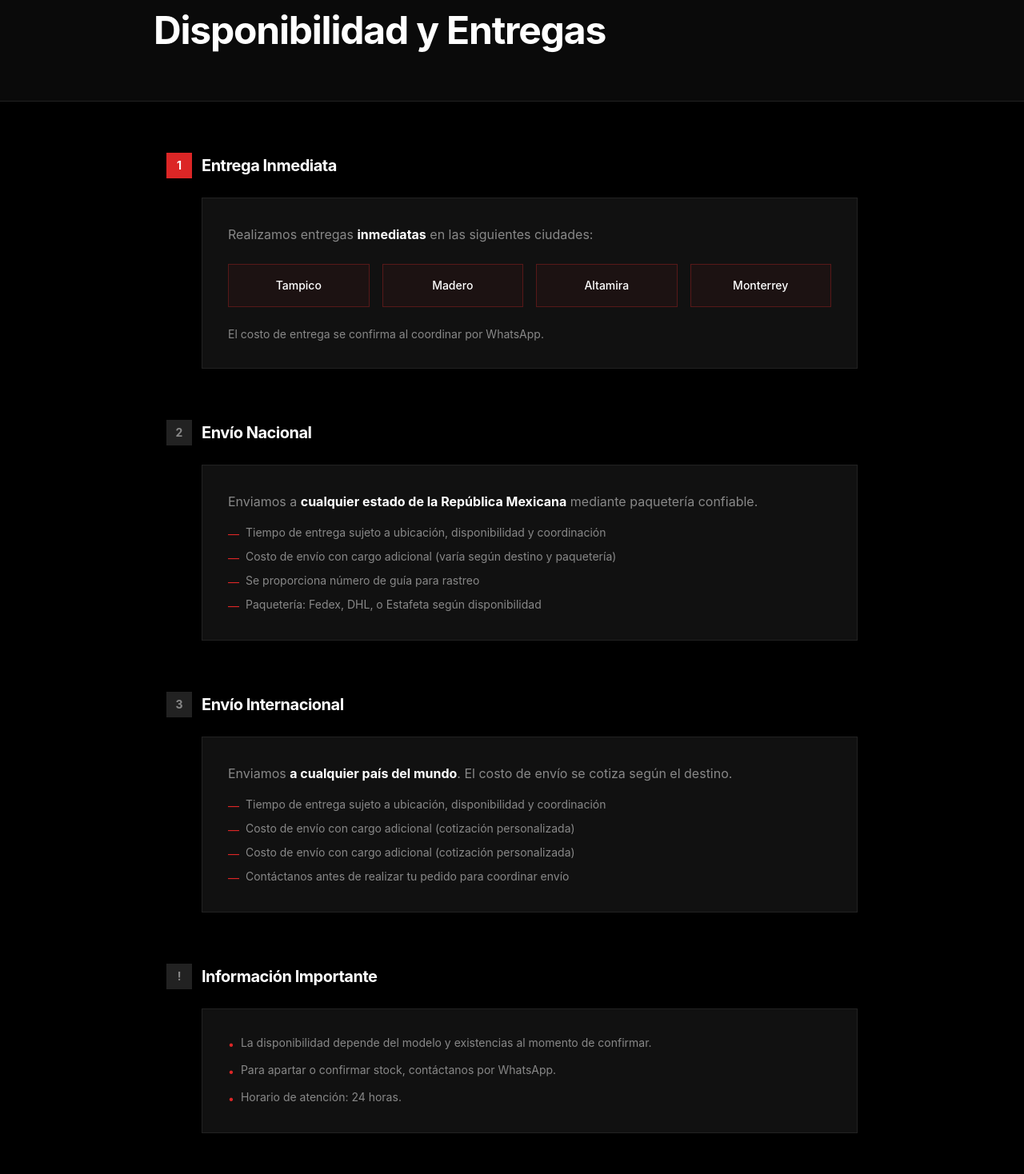
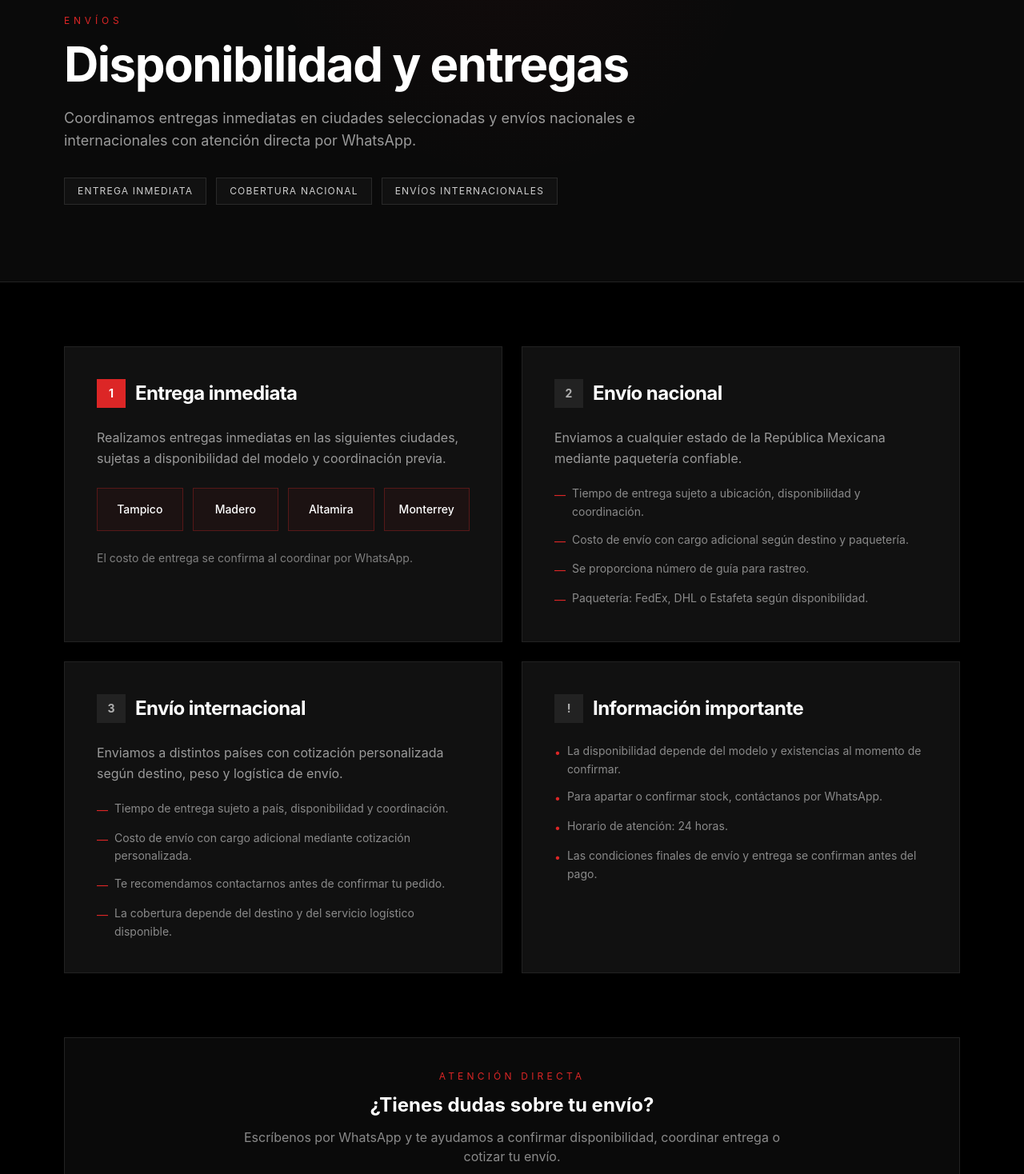
Before and after one commit to salva-ventures/salva-exclusive-caps-web, a Next.js app: page /disponibilidad in a window 1280 px wide. Shown: the part 142-1610 px from the top of the page at 80% size. Built offline with nearby package versions, Linux system fonts and the light colour scheme.

Commit message:
Refactor DisponibilidadPage layout and styles

```diff
--- a/src/app/disponibilidad/page.tsx
+++ b/src/app/disponibilidad/page.tsx
@@ -1,139 +1,198 @@
-import { DELIVERY_INFO, CONTACT } from '@/config/brand';
+import { DELIVERY_INFO, CONTACT } from "@/config/brand";
 
 export default function DisponibilidadPage() {
-  const waLink = `https://wa.me/${CONTACT.whatsapp.number.replace(/\+/g, '')}?text=${encodeURIComponent('Hola, tengo una pregunta sobre disponibilidad y envíos.')}`;
+  const waLink = `https://wa.me/${CONTACT.whatsapp.number.replace(
+    /\+/g,
+    ""
+  )}?text=${encodeURIComponent(
+    "Hola, tengo una pregunta sobre disponibilidad y envíos."
+  )}`;
 
   return (
     <div className="bg-black min-h-screen">
-      <div className="bg-[#0a0a0a] border-b border-[#222] py-16 px-4">
-        <div className="max-w-4xl mx-auto">
-          <p className="text-red-600 text-xs tracking-[0.4em] uppercase mb-3">Envíos</p>
-          <h1 className="text-white font-bold text-4xl md:text-5xl tracking-tight">Disponibilidad y Entregas</h1>
+      <section className="relative border-b border-[#222] bg-[#0a0a0a] overflow-hidden">
+        <div className="absolute inset-0 opacity-20 bg-[radial-gradient(circle_at_top,rgba(220,38,38,0.18),transparent_40%)]" />
+        <div className="relative max-w-6xl mx-auto px-4 py-20 md:py-24">
+          <p className="text-red-600 text-xs tracking-[0.4em] uppercase mb-4">
+            Envíos
+          </p>
+          <h1 className="text-white font-bold text-4xl md:text-6xl tracking-tight max-w-3xl">
+            Disponibilidad y entregas
+          </h1>
+          <p className="text-[#9a9a9a] text-base md:text-lg leading-relaxed mt-6 max-w-3xl">
+            Coordinamos entregas inmediatas en ciudades seleccionadas y envíos
+            nacionales e internacionales con atención directa por WhatsApp.
+          </p>
+
+          <div className="flex flex-wrap gap-3 mt-8">
+            <span className="border border-[#2a2a2a] bg-[#111] text-[#cfcfcf] text-xs tracking-widest uppercase px-4 py-2">
+              Entrega inmediata
+            </span>
+            <span className="border border-[#2a2a2a] bg-[#111] text-[#cfcfcf] text-xs tracking-widest uppercase px-4 py-2">
+              Cobertura nacional
+            </span>
+            <span className="border border-[#2a2a2a] bg-[#111] text-[#cfcfcf] text-xs tracking-widest uppercase px-4 py-2">
+              Envíos internacionales
+            </span>
+          </div>
         </div>
-      </div>
+      </section>
 
-      <div className="max-w-4xl mx-auto px-4 py-16">
-        {/* Local delivery */}
-        <div className="mb-16">
-          <div className="flex items-center gap-3 mb-6">
-            <div className="w-8 h-8 bg-red-600 flex items-center justify-center flex-shrink-0">
-              <span className="text-white text-sm font-bold">1</span>
+      <section className="max-w-6xl mx-auto px-4 py-16 md:py-20">
+        <div className="grid grid-cols-1 xl:grid-cols-[1fr_1fr] gap-6">
+          <div className="bg-[#111] border border-[#222] p-8 md:p-10">
+            <div className="flex items-center gap-3 mb-6">
+              <div className="w-9 h-9 bg-red-600 flex items-center justify-center flex-shrink-0">
+                <span className="text-white text-sm font-bold">1</span>
+              </div>
+              <h2 className="text-white font-bold text-2xl tracking-tight">
+                Entrega inmediata
+              </h2>
             </div>
-            <h2 className="text-white font-bold text-xl tracking-tight">Entrega Inmediata</h2>
-          </div>
-          <div className="bg-[#111] border border-[#222] p-8 ml-11">
-            <p className="text-[#888] leading-relaxed mb-6">
-              Realizamos entregas <strong className="text-white">inmediatas</strong> en las siguientes ciudades:
+
+            <p className="text-[#9a9a9a] leading-relaxed mb-6">
+              Realizamos entregas inmediatas en las siguientes ciudades, sujetas
+              a disponibilidad del modelo y coordinación previa.
             </p>
-            <div className="grid grid-cols-2 md:grid-cols-4 gap-4">
-              {DELIVERY_INFO.immediate.map(city => (
-                <div key={city} className="border border-red-600/30 bg-red-600/5 p-4 text-center">
+
+            <div className="grid grid-cols-2 sm:grid-cols-4 gap-3">
+              {DELIVERY_INFO.immediate.map((city) => (
+                <div
+                  key={city}
+                  className="border border-red-600/30 bg-red-600/5 p-4 text-center"
+                >
                   <p className="text-white font-medium text-sm">{city}</p>
                 </div>
               ))}
             </div>
-            <p className="text-[#888] text-sm mt-6">
+
+            <p className="text-[#7f7f7f] text-sm mt-6">
               El costo de entrega se confirma al coordinar por WhatsApp.
             </p>
           </div>
-        </div>
 
-        {/* National */}
-        <div className="mb-16">
-          <div className="flex items-center gap-3 mb-6">
-            <div className="w-8 h-8 bg-[#222] flex items-center justify-center flex-shrink-0">
-              <span className="text-[#888] text-sm font-bold">2</span>
+          <div className="bg-[#111] border border-[#222] p-8 md:p-10">
+            <div className="flex items-center gap-3 mb-6">
+              <div className="w-9 h-9 bg-[#222] flex items-center justify-center flex-shrink-0">
+                <span className="text-[#b0b0b0] text-sm font-bold">2</span>
+              </div>
+              <h2 className="text-white font-bold text-2xl tracking-tight">
+                Envío nacional
+              </h2>
             </div>
-            <h2 className="text-white font-bold text-xl tracking-tight">Envío Nacional</h2>
-          </div>
-          <div className="bg-[#111] border border-[#222] p-8 ml-11">
-            <p className="text-[#888] leading-relaxed mb-4">
-              Enviamos a <strong className="text-white">cualquier estado de la República Mexicana</strong> mediante paquetería confiable.
+
+            <p className="text-[#9a9a9a] leading-relaxed mb-5">
+              Enviamos a cualquier estado de la República Mexicana mediante
+              paquetería confiable.
             </p>
-            <ul className="space-y-2 text-[#888] text-sm">
+
+            <ul className="space-y-3 text-[#8a8a8a] text-sm leading-relaxed">
               <li className="flex items-start gap-2">
                 <span className="text-red-600 mt-0.5">—</span>
-                Tiempo de entrega sujeto a ubicación, disponibilidad y coordinación
+                Tiempo de entrega sujeto a ubicación, disponibilidad y coordinación.
               </li>
               <li className="flex items-start gap-2">
                 <span className="text-red-600 mt-0.5">—</span>
-                Costo de envío con cargo adicional (varía según destino y paquetería)
+                Costo de envío con cargo adicional según destino y paquetería.
               </li>
               <li className="flex items-start gap-2">
                 <span className="text-red-600 mt-0.5">—</span>
-                Se proporciona número de guía para rastreo
+                Se proporciona número de guía para rastreo.
               </li>
               <li className="flex items-start gap-2">
                 <span className="text-red-600 mt-0.5">—</span>
-                Paquetería: Fedex, DHL, o Estafeta según disponibilidad
+                Paquetería: FedEx, DHL o Estafeta según disponibilidad.
               </li>
             </ul>
           </div>
-        </div>
 
-        {/* International */}
-        <div className="mb-16">
-          <div className="flex items-center gap-3 mb-6">
-            <div className="w-8 h-8 bg-[#222] flex items-center justify-center flex-shrink-0">
-              <span className="text-[#888] text-sm font-bold">3</span>
+          <div className="bg-[#111] border border-[#222] p-8 md:p-10">
+            <div className="flex items-center gap-3 mb-6">
+              <div className="w-9 h-9 bg-[#222] flex items-center justify-center flex-shrink-0">
+                <span className="text-[#b0b0b0] text-sm font-bold">3</span>
+              </div>
+              <h2 className="text-white font-bold text-2xl tracking-tight">
+                Envío internacional
+              </h2>
             </div>
-            <h2 className="text-white font-bold text-xl tracking-tight">Envío Internacional</h2>
-          </div>
-          <div className="bg-[#111] border border-[#222] p-8 ml-11">
-            <p className="text-[#888] leading-relaxed mb-4">
-              Enviamos <strong className="text-white">a cualquier país del mundo</strong>. El costo de envío se cotiza según el destino.
+
+            <p className="text-[#9a9a9a] leading-relaxed mb-5">
+              Enviamos a distintos países con cotización personalizada según
+              destino, peso y logística de envío.
             </p>
-            <ul className="space-y-2 text-[#888] text-sm">
+
+            <ul className="space-y-3 text-[#8a8a8a] text-sm leading-relaxed">
               <li className="flex items-start gap-2">
                 <span className="text-red-600 mt-0.5">—</span>
-                Tiempo de entrega sujeto a ubicación, disponibilidad y coordinación
+                Tiempo de entrega sujeto a país, disponibilidad y coordinación.
               </li>
               <li className="flex items-start gap-2">
                 <span className="text-red-600 mt-0.5">—</span>
-                Costo de envío con cargo adicional (cotización personalizada)
+                Costo de envío con cargo adicional mediante cotización personalizada.
               </li>
               <li className="flex items-start gap-2">
                 <span className="text-red-600 mt-0.5">—</span>
-                Costo de envío con cargo adicional (cotización personalizada)
+                Te recomendamos contactarnos antes de confirmar tu pedido.
               </li>
               <li className="flex items-start gap-2">
                 <span className="text-red-600 mt-0.5">—</span>
-                Contáctanos antes de realizar tu pedido para coordinar envío
+                La cobertura depende del destino y del servicio logístico disponible.
               </li>
             </ul>
           </div>
-        </div>
 
-        {/* Important Info */}
-        <div className="mb-16">
-          <div className="flex items-center gap-3 mb-6">
-            <div className="w-8 h-8 bg-[#222] flex items-center justify-center flex-shrink-0">
-              <span className="text-[#888] text-sm font-bold">!</span>
+          <div className="bg-[#111] border border-[#222] p-8 md:p-10">
+            <div className="flex items-center gap-3 mb-6">
+              <div className="w-9 h-9 bg-[#222] flex items-center justify-center flex-shrink-0">
+                <span className="text-[#b0b0b0] text-sm font-bold">!</span>
+              </div>
+              <h2 className="text-white font-bold text-2xl tracking-tight">
+                Información importante
+              </h2>
             </div>
-            <h2 className="text-white font-bold text-xl tracking-tight">Información Importante</h2>
-          </div>
-          <div className="bg-[#111] border border-[#222] p-8 ml-11">
-            <ul className="space-y-3 text-[#888] text-sm">
+
+            <ul className="space-y-3 text-[#8a8a8a] text-sm leading-relaxed">
               <li className="flex items-start gap-2">
                 <span className="text-red-600 mt-0.5">•</span>
-                <span>La disponibilidad depende del modelo y existencias al momento de confirmar.</span>
+                <span>
+                  La disponibilidad depende del modelo y existencias al momento
+                  de confirmar.
+                </span>
               </li>
               <li className="flex items-start gap-2">
                 <span className="text-red-600 mt-0.5">•</span>
-                <span>Para apartar o confirmar stock, contáctanos por WhatsApp.</span>
+                <span>
+                  Para apartar o confirmar stock, contáctanos por WhatsApp.
+                </span>
               </li>
               <li className="flex items-start gap-2">
                 <span className="text-red-600 mt-0.5">•</span>
                 <span>Horario de atención: {DELIVERY_INFO.hours}.</span>
               </li>
+              <li className="flex items-start gap-2">
+                <span className="text-red-600 mt-0.5">•</span>
+                <span>
+                  Las condiciones finales de envío y entrega se confirman antes
+                  del pago.
+                </span>
+              </li>
             </ul>
           </div>
         </div>
+      </section>
 
-        {/* CTA */}
-        <div className="bg-[#0a0a0a] border border-[#222] p-8 text-center">
-          <p className="text-white font-medium mb-2">¿Tienes dudas sobre tu envío?</p>
-          <p className="text-[#888] text-sm mb-6">Contáctanos por WhatsApp y te ayudamos a coordinarlo.</p>
+      <section className="max-w-6xl mx-auto px-4 pb-20">
+        <div className="bg-[#0a0a0a] border border-[#222] p-8 md:p-10 text-center">
+          <p className="text-red-600 text-xs tracking-[0.35em] uppercase mb-3">
+            Atención directa
+          </p>
+          <h3 className="text-white font-bold text-2xl mb-3">
+            ¿Tienes dudas sobre tu envío?
+          </h3>
+          <p className="text-[#8a8a8a] text-sm md:text-base mb-8 max-w-2xl mx-auto leading-relaxed">
+            Escríbenos por WhatsApp y te ayudamos a confirmar disponibilidad,
+            coordinar entrega o cotizar tu envío.
+          </p>
           <a
             href={waLink}
             target="_blank"
@@ -143,7 +202,7 @@ export default function DisponibilidadPage() {
             Consultar por WhatsApp
           </a>
         </div>
-      </div>
+      </section>
     </div>
   );
 }
```
